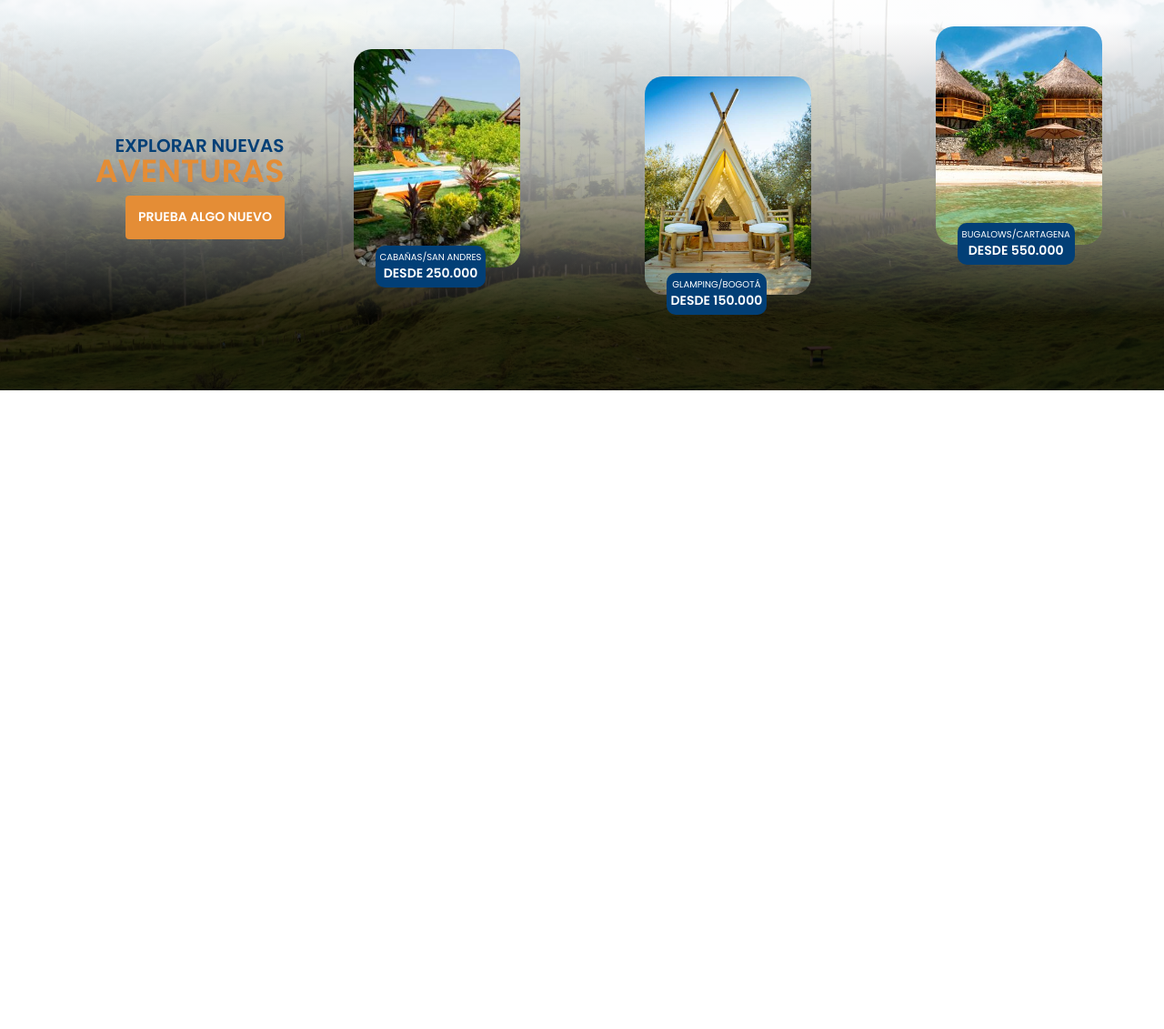
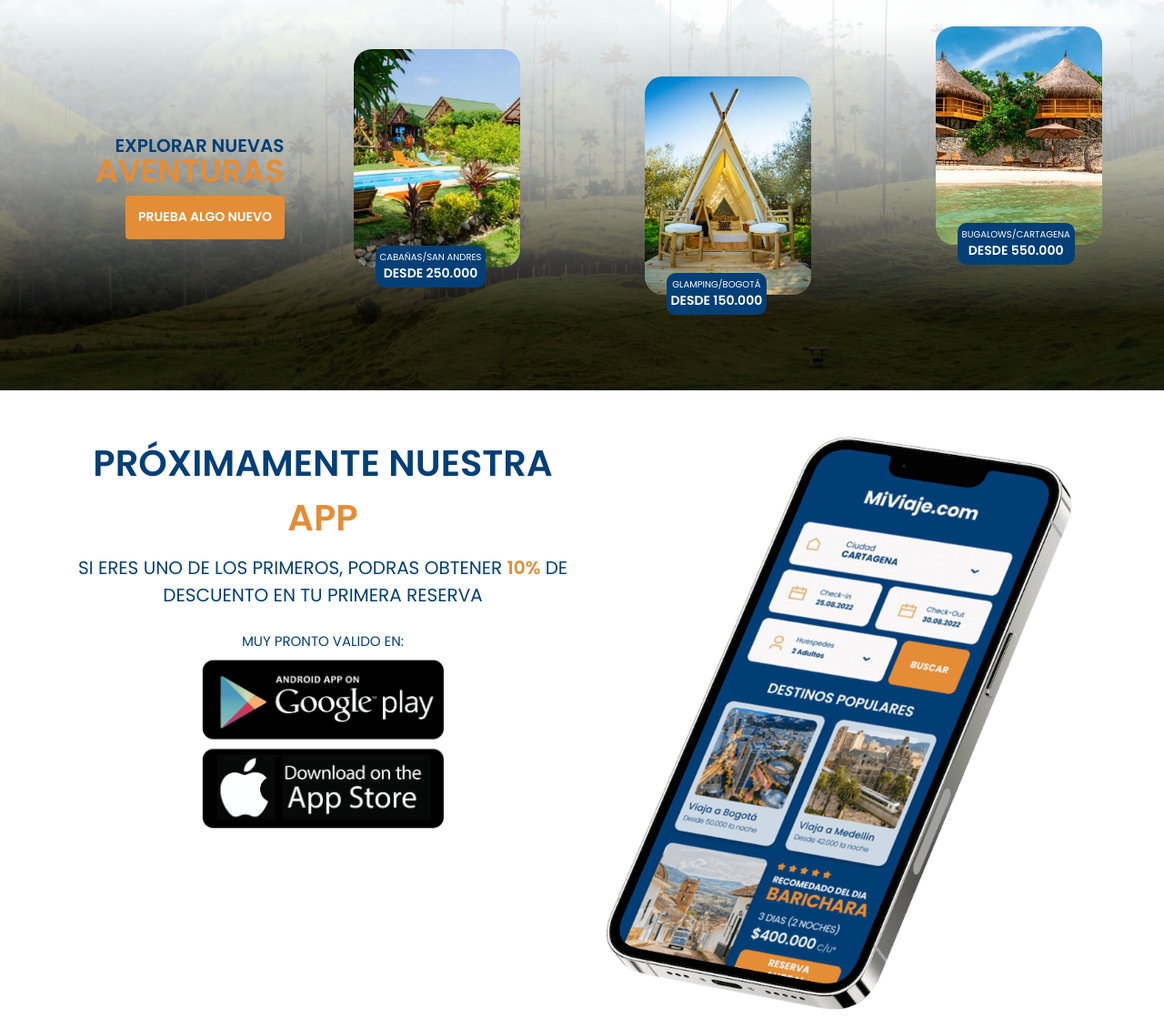
Before and after one commit to JeiDeS4I/MinTIC-MiViaje.com-G33-3, a website: page index.html in a window 1280 px wide. Shown: the part 1356-2487 px from the top of the page at 91% size. Before the commit the page ends 1835 px from the top, so only its background shows below. Drawn offline with nearby package versions, Linux system fonts and the light colour scheme; files that its build step writes are made by us from their sources; files whose address does not match are found by name.

Commit message:
Se finaliza la sección donde se promociona la App

```diff
--- a/index.html
+++ b/index.html
@@ -237,89 +237,31 @@
         </div>
     </section>
 
-    <!-- <div>
-        <div class=" nuevasAventuras ">
-            <section><img class="bannerAventuras " src="build/img/Valle.jpg "></section>
-            <div class="cardAventuras ">
-                <section class="grupoCard1 ">
-                    <section class="cardP1NA ">
-                        <a href="destinos.html ">
-                            <section class="card1NA ">
-                                <img class="destinop1 " src="Image/Cabañas.jpg ">
-                            </section>
-                    </section>
-                    <section class="btnAventuras2 ">
-                        <p class=txtbtn>CABAÑAS / SAN ANDRES
-                            <span style="font-weight:500; font-size:0.938rem; letter-spacing: 0.4px; ">DESDE
-                                    250.000</span>
+    <section class="container">
+        <div class="row">
+            <div class="col-md-6  mb-2">
+                <div class="d-flex flex-column justify-content-center align-items-center w-100 mb-2">
+                    <div>
+                        <p class="fs-2 text-center fw-bold text-primary text-uppercase">próximamente nuestra <span class="text-secondary">app</span></p>
+                    </div>
+                    <div>
+                        <p class="text-center text-uppercase text-primary mb-2">
+                            si eres uno de los primeros, podras obtener <span class="fw-bold text-secondary">10%</span> de descuento en tu primera reserva
                         </p>
-                    </section>
-                    </a>
-                </section>
-                <section class="grupoCard2 ">
-                    <section class="cardP2NA ">
-                        <a href="destinos.html ">
-                            <section class="card2NA ">
-                                <img class="destinop2 " src="Image/Glamping.jpg ">
-                            </section>
-                    </section>
-                    <section class="btnAventuras3 ">
-                        <p class=txtbtn>GLAMPING / BOGOTÁ
-                            <span style="font-weight:500; font-size:0.938rem; letter-spacing: 0.4px; ">DESDE
-                                    $150.000</span>
-                        </p>
-                    </section>
-                    </a>
-                </section>
-                <section class="grupoCard3 ">
-                    <section class="cardP3NA ">
-                        <a href="destinos.html ">
-                            <section class="card3NA ">
-                                <img class="destinop3 " src="Image/bungalows.jpg ">
-                            </section>
-                    </section>
-                    <section class="btnAventuras4 ">
-                        <p class=txtbtn>BUGALOWS / CARTAGENA
-                            <span style="font-weight:500; font-size:0.938rem; letter-spacing: 0.4px; ">DESDE
-                                    550.000</span>
-                        </p>
-                    </section>
-                </section>
-                </a>
+                    </div>
+                    <div class="text-center fs-6">
+                        <p class="text-uppercase text-primary m-0 fs-7">muy pronto valido en:</p>
+                        <img src="build/img/btnStore.png" alt="Botones App" class="img-fluid w-50 m-0">
+                    </div>
+                </div>
+            </div>
+
+            <div class="col-md-6">
+                <img src="build/img/Appmockup.png" alt="Imagen App" class="img-fluid">
             </div>
         </div>
-        <div class="textAventuras ">
-            <p><span class="txt1Aventuras ">EXPLORA NUEVAS</span><br>
-                <span class="txt2Aventuras ">AVENTURAS</span>
-            </p>
-            <a href="destinos.html ">
-                <section class="btnAventuras ">
-                    <p class=txtbtn>PRUEBA ALGO NUEVO</p>
-                </section>
-
-            </a>
-        </div>
- -->
-    <!-- </div>
-    <div class="App " style="position: relative; left: 0; top: 0px; ">
-        <img class="fondoApp " src="Image/Fondo.svg ">
-        <div class="cajaApp ">
-
-            <img class="mockup " src="Image/Appmockup.png ">
-            <img class="btnStore " src="Image/btnStore.png ">
-            <section class="cajaTxtApp ">
-                <p class="textApp "><span class="txtApp1 ">PRÓXIMAMENTE<br> NUESTRA <span
-                                class="txtApp1-1 ">APP</span></span>
-                </p> <br>
-                <p class="textApp2 "><span class="txtApp2 ">SI ERES UNO DE LOS PRIMEROS,</span><br>
-                    <span class="txtApp3 ">PODRAS OBTENER <span class="txtApp1-2 ">10%</span> DE DESCUENTO </span><br>
-                    <span class="txtApp4 ">EN TU PRIMERA RESERVA</span>
-                    <br><br><span class="txtApp5 ">MUY PRONTO VALIDO EN:</span>
-                </p>
-            </section>
-        </div>
-    </div>
-
+    </section>
+    <!--
     <footer>
         <div class="conocenos ">
             <p>Conócenos</p>
--- a/src/scss/ui/_formulario.scss
+++ b/src/scss/ui/_formulario.scss
@@ -37,3 +37,7 @@
         @include m.efecto;
     }
 }
+
+.fs-7 {
+    font-size: 1.5rem;
+}
```
